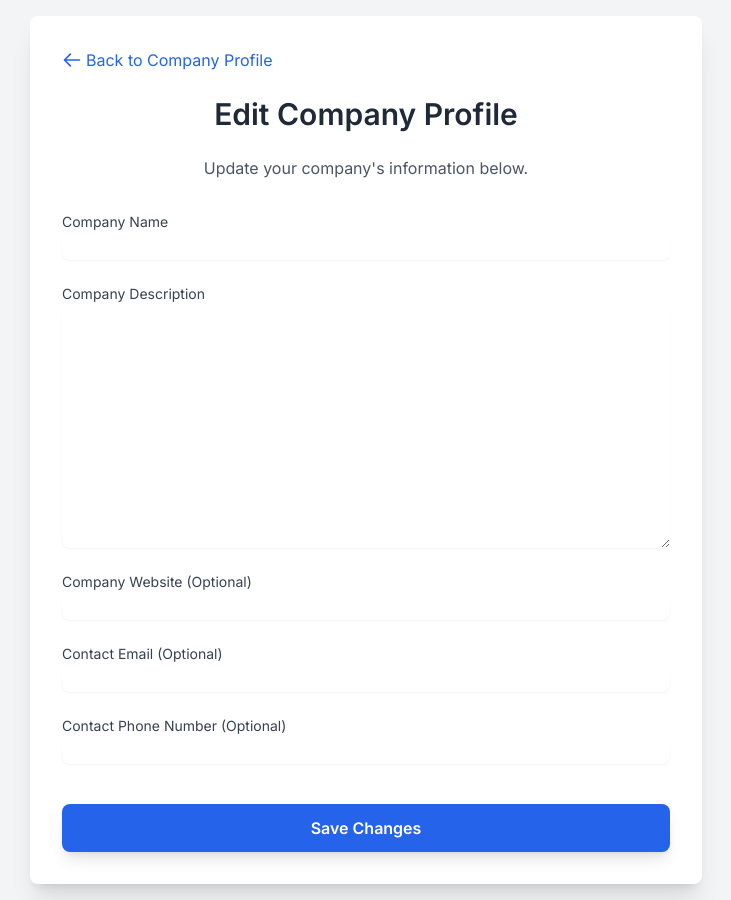
After one commit to Ninesent/JobListingApp, a Django app: page /accounts/profile/edit/ in a window 1280 px wide. The commit adds this page. Shown: the whole page, without its empty margins (274-1005 px from the left). Run offline with Django 5.2, Linux system fonts and the light colour scheme; the visitor is signed in with stand-in values (Sample User, id 1); data comes from the database, SQL or seed files in the repository; data that the repository does not hold is empty; some libraries are stand-ins or nearby versions.

Commit message:
feat: updated templates, models, views and forms

```diff
--- a/hire_hub/accounts/forms.py
+++ b/hire_hub/accounts/forms.py
@@ -1,19 +1,108 @@
 from django import forms
-from hire_hub.jobs.models import Company
+from django.contrib.auth.forms import UserCreationForm
+from django.core.exceptions import ValidationError
 from hire_hub.accounts.models import CompanyProfile
+import re
 
-class CompanyProfileForm(forms.ModelForm):
+
+class CompanyRegistrationForm(UserCreationForm):
+    company_name = forms.CharField(max_length=255, required=True, label="Company Name")
+    company_description = forms.CharField(widget=forms.Textarea, required=True, label="Company Description")
+    website = forms.URLField(required=False, label="Company Website (Optional)")
+    email = forms.EmailField(required=False, label="Contact Email (Optional)")
+    phone_number = forms.CharField(max_length=20, required=False, label="Contact Phone Number (Optional)")
+
+    def __init__(self, *args, **kwargs):
+        super().__init__(*args, **kwargs)
+        for field in self.fields.values():
+            field.widget.attrs.update({
+                'class': 'mt-1 block w-full rounded-lg border-gray-300 shadow-sm focus:border-blue-500 focus:ring focus:ring-blue-500 focus:ring-opacity-50'})
+
+    def clean_company_name(self):
+        company_name = self.cleaned_data.get('company_name')
+        if CompanyProfile.objects.filter(company_name=company_name).exists():
+            raise ValidationError("A company with this name already exists. Please choose a different name.")
+        return company_name
+
+    def clean_email(self):
+        email = self.cleaned_data.get('email')
+        if email and CompanyProfile.objects.filter(email=email).exists():
+            raise ValidationError("This email is already associated with another company profile.")
+        return email
+
+    def clean_phone_number(self):
+        phone_number = self.cleaned_data.get('phone_number')
+        if phone_number:
+            phone_regex = re.compile(r'^\+?\s*\(?\d{3}\)?[\s.-]?\d{3}[\s.-]?\d{4}$')
+            if not phone_regex.match(phone_number):
+                raise forms.ValidationError("Please enter a valid phone number (e.g., +1 (555) 555-5555).")
+            if CompanyProfile.objects.filter(phone_number=phone_number).exists():
+                raise ValidationError("This phone number is already associated with another company profile.")
+        return phone_number
+
+    def save(self, commit=True):
+        user = super().save(commit=False)
+        if commit:
+            user.save()
+
+        company_name = self.cleaned_data.get('company_name')
+        company_description = self.cleaned_data.get('company_description')
+        website = self.cleaned_data.get('website')
+        email = self.cleaned_data.get('email')
+        phone_number = self.cleaned_data.get('phone_number')
+
+        CompanyProfile.objects.create(
+            user=user,
+            company_name=company_name,
+            description=company_description,
+            website=website,
+            email=email,
+            phone_number=phone_number
+        )
+
+        return user
+
+
+class CompanyProfileEditForm(forms.ModelForm):
+    email = forms.EmailField(required=False, label="Contact Email (Optional)")
+    phone_number = forms.CharField(max_length=20, required=False, label="Contact Phone Number (Optional)")
 
     class Meta:
         model = CompanyProfile
-        fields = []
+        fields = ['company_name', 'description', 'website', 'email', 'phone_number']
+        labels = {
+            'company_name': 'Company Name',
+            'description': 'Company Description',
+            'website': 'Company Website (Optional)',
+            'email': 'Contact Email (Optional)',
+            'phone_number': 'Contact Phone Number (Optional)',
+        }
 
-class CompanyForm(forms.ModelForm):
-    class Meta:
-        model = Company
-        fields = ['name', 'description', 'website']
-        widgets = {
-            'name': forms.TextInput(attrs={'class': 'form-control'}),
-            'description': forms.Textarea(attrs={'class': 'form-control', 'rows': 4}),
-            'website': forms.URLInput(attrs={'class': 'form-control'}),
-        }
+    def __init__(self, *args, **kwargs):
+        super().__init__(*args, **kwargs)
+        for field in self.fields.values():
+            field.widget.attrs.update({
+                'class': 'mt-1 block w-full rounded-lg border-gray-300 shadow-sm focus:border-blue-500 focus:ring focus:ring-blue-500 focus:ring-opacity-50'
+            })
+
+    def clean_company_name(self):
+        company_name = self.cleaned_data.get('company_name')
+        if CompanyProfile.objects.exclude(pk=self.instance.pk).filter(company_name=company_name).exists():
+            raise ValidationError("A company with this name already exists. Please choose a different name.")
+        return company_name
+
+    def clean_email(self):
+        email = self.cleaned_data.get('email')
+        if email and CompanyProfile.objects.exclude(pk=self.instance.pk).filter(email=email).exists():
+            raise ValidationError("This email is already associated with another company profile.")
+        return email
+
+    def clean_phone_number(self):
+        phone_number = self.cleaned_data.get('phone_number')
+        if phone_number:
+            phone_regex = re.compile(r'^\+?\s*\(?\d{3}\)?[\s.-]?\d{3}[\s.-]?\d{4}$')
+            if not phone_regex.match(phone_number):
+                raise forms.ValidationError("Please enter a valid phone number (e.g., +1 (555) 555-5555).")
+            if CompanyProfile.objects.exclude(pk=self.instance.pk).filter(phone_number=phone_number).exists():
+                raise ValidationError("This phone number is already associated with another company profile.")
+        return phone_number
--- a/hire_hub/accounts/urls.py
+++ b/hire_hub/accounts/urls.py
@@ -2,8 +2,10 @@ from django.urls import path
 from hire_hub.accounts import views
 
 urlpatterns = [
-    path('profile/edit/', views.company_profile_edit, name='company_profile_edit'),
+    path('profile/', views.company_profile_view, name='profile'),
+    path('profile/edit/', views.company_profile_edit, name='profile_edit'),
     path('register/', views.register, name='register'),
+    path('register/success/', views.registration_success, name='registration_success'),
     path('logout/', views.logout_user, name='logout'),
     path('login/', views.CustomLoginView.as_view(), name='login'),
 ]
--- a/hire_hub/accounts/views.py
+++ b/hire_hub/accounts/views.py
@@ -2,19 +2,18 @@ from django.contrib.auth.views import LoginView
 from django.shortcuts import render, redirect
 from django.contrib.auth import logout
 from django.contrib.auth.decorators import login_required
-from django.contrib.auth.forms import UserCreationForm
 from django.core.exceptions import ObjectDoesNotExist
 from django.urls import reverse_lazy
 
-from hire_hub.jobs.models import Company
 from hire_hub.accounts.models import CompanyProfile
-from hire_hub.accounts.forms import CompanyProfileForm, CompanyForm
+from hire_hub.accounts.forms import CompanyRegistrationForm, CompanyProfileEditForm
 
 
 class CustomLoginView(LoginView):
     template_name = 'accounts/login.html'
     redirect_authenticated_user = True
-    success_url = reverse_lazy('jobs:dashboard')
+    success_url = reverse_lazy('dashboard')
+
 
 @login_required
 def company_profile_edit(request):
@@ -23,43 +22,28 @@ def company_profile_edit(request):
     except ObjectDoesNotExist:
         profile = CompanyProfile.objects.create(user=request.user)
 
-    try:
-        company = profile.company
-    except ObjectDoesNotExist:
-        company = None
-
     if request.method == 'POST':
-        profile_form = CompanyProfileForm(request.POST, instance=profile)
-        company_form = CompanyForm(request.POST, instance=company)
-
-        if profile_form.is_valid() and company_form.is_valid():
-            profile = profile_form.save()
-            company = company_form.save()
-
-            if profile.company is None or profile.company != company:
-                profile.company = company
-                profile.save()
-
-            return redirect('company_profile_edit')
+        form = CompanyProfileEditForm(request.POST, instance=profile)
+        if form.is_valid():
+            form.save()
+            return redirect('profile')
     else:
-        profile_form = CompanyProfileForm(instance=profile)
-        company_form = CompanyForm(instance=company)
+        form = CompanyProfileEditForm(instance=profile)
 
     context = {
-        'profile_form': profile_form,
-        'company_form': company_form,
+        'form': form,
     }
     return render(request, 'accounts/company_profile_edit.html', context)
 
 
 def register(request):
     if request.method == 'POST':
-        form = UserCreationForm(request.POST)
+        form = CompanyRegistrationForm(request.POST)
         if form.is_valid():
             form.save()
-            return redirect('login')
+            return redirect('registration_success')
     else:
-        form = UserCreationForm()
+        form = CompanyRegistrationForm()
 
     context = {'form': form}
     return render(request, 'accounts/register.html', context)
@@ -69,3 +53,20 @@ def register(request):
 def logout_user(request):
     logout(request)
     return redirect('home')
+
+
+@login_required
+def company_profile_view(request):
+    try:
+        profile = request.user.companyprofile
+    except ObjectDoesNotExist:
+        return redirect('register')
+
+    context = {
+        'profile': profile,
+    }
+
+    return render(request, 'accounts/company_profile.html', context)
+
+def registration_success(request):
+    return render(request, 'accounts/registration_success.html')
--- a/hire_hub/common/urls.py
+++ b/hire_hub/common/urls.py
@@ -4,4 +4,5 @@ from hire_hub.common import views
 urlpatterns = [
     path('', views.HomePageView.as_view(), name='home'),
     path('about/', views.AboutPageView.as_view(), name='about'),
+    path('dashboard/', views.dashboard, name='dashboard'),
 ]
--- a/hire_hub/jobs/urls.py
+++ b/hire_hub/jobs/urls.py
@@ -6,7 +6,6 @@ urlpatterns = [
     path('', views.JobListView.as_view(), name='job_list'),
     path('jobs/<int:pk>/', views.JobDetailView.as_view(), name='job_detail'),
     path('jobs/<int:pk>/apply/', views.apply_for_job, name='apply_for_job'),
-    path('dashboard/', views.DashboardView.as_view(), name='dashboard'),
     path('job/create/', views.JobCreateView.as_view(), name='create_job'),
     path('job/<int:pk>/edit/', views.JobUpdateView.as_view(), name='edit_job'),
     path('job/<int:pk>/delete/', views.JobDeleteView.as_view(), name='delete_job'),
--- /dev/null
+++ b/templates/accounts/company_profile_edit.html
@@ -0,0 +1,101 @@
+{% load static %}
+<!DOCTYPE html>
+<html lang="en">
+<head>
+    <meta charset="UTF-8">
+    <meta name="viewport" content="width=device-width, initial-scale=1.0">
+    <title>Edit Company Profile</title>
+
+    <script src="https://cdn.tailwindcss.com"></script>
+
+    <link rel="preconnect" href="https://fonts.googleapis.com">
+    <link rel="preconnect" href="https://fonts.gstatic.com" crossorigin>
+    <link href="https://fonts.googleapis.com/css2?family=Inter:wght@400;600&display=swap" rel="stylesheet">
+    <style>
+        body {
+            font-family: 'Inter', sans-serif;
+        }
+    </style>
+</head>
+<body class="bg-gray-100 min-h-screen flex items-center justify-center p-4">
+
+<div class="bg-white rounded-lg shadow-xl p-8 max-w-2xl w-full">
+    <div class="flex items-center justify-between mb-6">
+
+        <a href="{% url 'profile' %}"
+           class="text-blue-600 hover:text-blue-800 transition-colors duration-200 flex items-center">
+            <svg xmlns="http://www.w3.org/2000/svg" class="h-5 w-5 mr-1" fill="none" viewBox="0 0 24 24"
+                 stroke="currentColor" stroke-width="2">
+                <path stroke-linecap="round" stroke-linejoin="round" d="M10 19l-7-7m0 0l7-7m-7 7h18"/>
+            </svg>
+            Back to Company Profile
+        </a>
+    </div>
+
+    <h1 class="text-3xl font-bold text-center text-gray-800 mb-6">Edit Company Profile</h1>
+    <p class="text-center text-gray-600 mb-8">Update your company's information below.</p>
+
+    <form method="post" class="space-y-6">
+        {% csrf_token %}
+
+        <div>
+            <label for="{{ form.company_name.id_for_label }}" class="block text-sm font-medium text-gray-700">
+                {{ form.company_name.label }}
+            </label>
+            {{ form.company_name }}
+            {% if form.company_name.errors %}
+            <p class="mt-2 text-sm text-red-600">{{ form.company_name.errors|striptags }}</p>
+            {% endif %}
+        </div>
+
+        <div>
+            <label for="{{ form.description.id_for_label }}" class="block text-sm font-medium text-gray-700">
+                {{ form.description.label }}
+            </label>
+            {{ form.description }}
+            {% if form.description.errors %}
+            <p class="mt-2 text-sm text-red-600">{{ form.description.errors|striptags }}</p>
+            {% endif %}
+        </div>
+
+        <div>
+            <label for="{{ form.website.id_for_label }}" class="block text-sm font-medium text-gray-700">
+                {{ form.website.label }}
+            </label>
+            {{ form.website }}
+            {% if form.website.errors %}
+            <p class="mt-2 text-sm text-red-600">{{ form.website.errors|striptags }}</p>
+            {% endif %}
+        </div>
+
+        <div>
+            <label for="{{ form.email.id_for_label }}" class="block text-sm font-medium text-gray-700">
+                {{ form.email.label }}
+            </label>
+            {{ form.email }}
+            {% if form.email.errors %}
+            <p class="mt-2 text-sm text-red-600">{{ form.email.errors|striptags }}</p>
+            {% endif %}
+        </div>
+
+        <div>
+            <label for="{{ form.phone_number.id_for_label }}" class="block text-sm font-medium text-gray-700">
+                {{ form.phone_number.label }}
+            </label>
+            {{ form.phone_number }}
+            {% if form.phone_number.errors %}
+            <p class="mt-2 text-sm text-red-600">{{ form.phone_number.errors|striptags }}</p>
+            {% endif %}
+        </div>
+
+        <div class="pt-4">
+            <button type="submit"
+                    class="w-full bg-blue-600 text-white font-semibold py-3 px-4 rounded-lg shadow-lg hover:bg-blue-700 transition-colors duration-200 focus:outline-none focus:ring-2 focus:ring-blue-500 focus:ring-opacity-50">
+                Save Changes
+            </button>
+        </div>
+    </form>
+</div>
+
+</body>
+</html>
--- a/templates/accounts/login.html
+++ b/templates/accounts/login.html
@@ -11,7 +11,6 @@
         </h2>
         <form class="mt-8 space-y-6" method="post">
             {% csrf_token %}
-            <!-- This will display form errors at the top -->
             {% if form.errors %}
                 <div class="p-4 text-sm text-red-700 bg-red-100 rounded-lg" role="alert">
                     <span class="font-medium">Error:</span> Your username or password was incorrect.
@@ -41,11 +40,8 @@
             </div>
         </form>
         <div class="text-sm text-center">
-            <a href="#" class="font-medium text-indigo-600 hover:text-indigo-500">
-                Forgot your password?
-            </a>
             <span class="block mt-2 text-gray-600">
-                Don't have an account? <a href="#" class="font-medium text-indigo-600 hover:text-indigo-500">Sign Up</a>
+                Don't have an account? <a href="{% url 'register' %}" class="font-medium text-indigo-600 hover:text-indigo-500">Sign Up</a>
             </span>
         </div>
     </div>
```
Also changed, not shown: hire_hub/accounts/models.py (+13 -4 lines), hire_hub/common/views.py (+16 -0 lines), hire_hub/jobs/models.py (+2 -7 lines), hire_hub/jobs/views.py (+1 -20 lines), hire_hub/settings.py (+1 -7 lines), templates/accounts/company_profile.html (+66 -27 lines), templates/accounts/register.html (+15 -22 lines), templates/accounts/registration_success.html (added, +33 -0 lines), templates/common/dashboard.html (+76 -50 lines), hire_hub/accounts/migrations/0001_initial.py, hire_hub/jobs/migrations/0001_initial.py, hire_hub/jobs/migrations/0002_jobposting_job_type_jobposting_salary.py (deleted).
